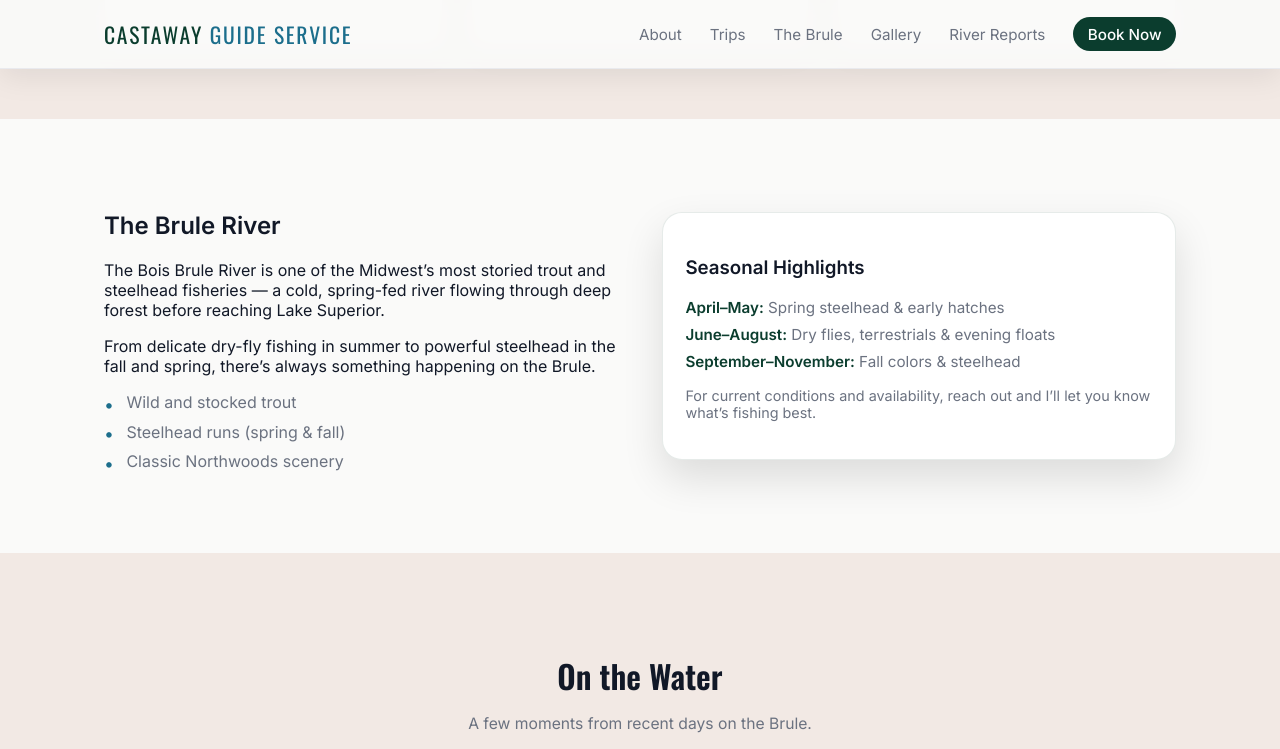
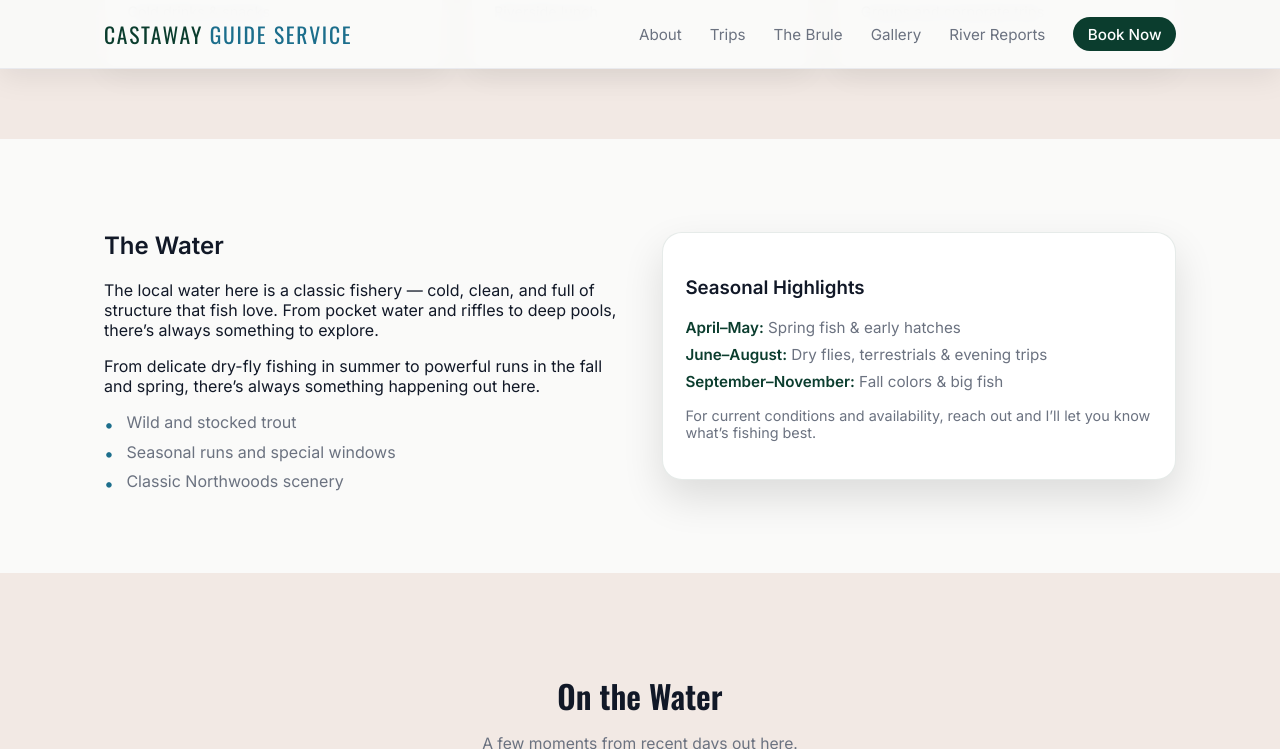
Before and after one commit to adamholden7/CastAwayGuideService, a Jekyll site: the page built from index.md, in a window 1280 px wide and 900 px high, scrolled down 1751 px, cut to the strip 0-749 px from the top of the window. Built offline with Jekyll 4.4.1, drawn with Linux system fonts in a browser that asks for light colours; some of the changed text lies outside the part shown.

Commit message:
Update index.md

```diff
--- a/index.md
+++ b/index.md
@@ -1,20 +1,24 @@
 ---
 layout: default
 title: Home
-description: Guided fly fishing trips on Wisconsin's Brule River – half-day and full-day adventures with a local guide.
+description: {{ site.data.client.tagline | default: "Guided fly fishing trips on Wisconsin's Brule River – half-day and full-day adventures with a local guide." }}
 ---
 
 <section id="hero" class="hero">
   <div class="hero-overlay"></div>
   <div class="container hero-content">
-    <p class="eyebrow">Guided Fly Fishing • Brule River, WI</p>
-    <h1>Chase Wild Trout on the Legendary Brule</h1>
+    <p class="eyebrow">
+      {{ site.data.client.tagline | default: "Guided fly fishing trips on Wisconsin's Brule River." }}
+    </p>
+    <h1>{{ site.data.client.hero_headline | default: "Chase Wild Trout on the Legendary Brule" }}</h1>
     <p class="hero-text">
-      Custom half-day and full-day fly fishing trips with a local guide who knows every bend, riffle, and run.
+      {{ site.data.client.hero_subtext | default: "Custom half-day and full-day fly fishing trips with a local guide who knows every bend, riffle, and run." }}
     </p>
     <div class="hero-actions">
       <a href="#contact" class="btn btn-primary">Book a Trip</a>
+      {% if site.data.client.show_trips != false %}
       <a href="#trips" class="btn btn-ghost">View Trips &amp; Rates</a>
+      {% endif %}
     </div>
     <div class="hero-meta">
       <span>‣ Walk-and-wade &amp; drift boat options</span>
@@ -27,11 +31,11 @@
 <section id="about" class="section">
   <div class="container grid-2">
     <div class="about-text">
-      <h2>Your Guide to the Brule</h2>
+      <h2>About {{ site.data.client.business_name | default: "Your Guide" }}</h2>
       <p>
-        Hey, I’m <strong>Brock</strong> — born and raised near the Brule. I’ve spent the last
-        7 years learning this river in every season, chasing browns, brookies, and steelhead
-        from the headwaters to Lake Superior.
+        Hey, I’m <strong>{{ site.data.client.owner_name | default: "Your Guide" }}</strong> — based in
+        {{ site.data.client.location | default: "your local area" }}. I’ve spent years learning this water in every season,
+        chasing fish from the headwaters to the lower stretches.
       </p>
       <p>
         Whether it’s your first time with a fly rod or you’re a seasoned angler hunting a personal best,
@@ -45,12 +49,13 @@
     </div>
     <div class="about-media">
       <div class="about-card">
-        <img src="{{ site.baseurl }}/images/guide-portrait.jpg" alt="Fly fishing guide on the Brule River" />
+        <img src="{{ '/images/guide-portrait.jpg' | relative_url }}" alt="Guide on the water" />
       </div>
     </div>
   </div>
 </section>
 
+{% if site.data.client.show_trips != false and site.data.client.business_type == "guide" %}
 <section id="trips" class="section section-alt">
   <div class="container">
     <header class="section-header">
@@ -102,31 +107,32 @@
     </div>
   </div>
 </section>
+{% endif %}
 
 <section id="river" class="section">
   <div class="container grid-2">
     <div>
-      <h2>The Brule River</h2>
+      <h2>The Water</h2>
       <p>
-        The Bois Brule River is one of the Midwest’s most storied trout and steelhead fisheries — a cold, spring-fed
-        river flowing through deep forest before reaching Lake Superior.
+        The local water here is a classic fishery — cold, clean, and full of structure that fish love.
+        From pocket water and riffles to deep pools, there’s always something to explore.
       </p>
       <p>
-        From delicate dry-fly fishing in summer to powerful steelhead in the fall and spring, there’s always something
-        happening on the Brule.
+        From delicate dry-fly fishing in summer to powerful runs in the fall and spring, there’s always something
+        happening out here.
       </p>
       <ul class="feature-list">
         <li>Wild and stocked trout</li>
-        <li>Steelhead runs (spring &amp; fall)</li>
+        <li>Seasonal runs and special windows</li>
         <li>Classic Northwoods scenery</li>
       </ul>
     </div>
     <div class="river-panel">
       <h3>Seasonal Highlights</h3>
       <ul class="season-list">
-        <li><span>April–May:</span> Spring steelhead &amp; early hatches</li>
-        <li><span>June–August:</span> Dry flies, terrestrials &amp; evening floats</li>
-        <li><span>September–November:</span> Fall colors &amp; steelhead</li>
+        <li><span>April–May:</span> Spring fish &amp; early hatches</li>
+        <li><span>June–August:</span> Dry flies, terrestrials &amp; evening trips</li>
+        <li><span>September–November:</span> Fall colors &amp; big fish</li>
       </ul>
       <p class="river-note">
         For current conditions and availability, reach out and I’ll let you know what’s fishing best.
@@ -135,62 +141,75 @@
   </div>
 </section>
 
+{% if site.data.client.show_gallery != false %}
 <section id="gallery" class="section section-alt">
   <div class="container">
     <header class="section-header">
       <h2>On the Water</h2>
-      <p>A few moments from recent days on the Brule.</p>
+      <p>A few moments from recent days out here.</p>
     </header>
     <div class="gallery-grid">
       <figure class="gallery-item">
-        <img src="{{ site.baseurl }}/images/gallery-1.jpg" alt="Angler landing a trout on the Brule River" />
+        <img src="{{ '/images/gallery-1.jpg' | relative_url }}" alt="Angler landing a fish" />
       </figure>
       <figure class="gallery-item">
-        <img src="{{ site.baseurl }}/images/gallery-2.jpg" alt="Drift boat on a misty morning" />
+        <img src="{{ '/images/gallery-2.jpg' | relative_url }}" alt="Boat on a misty morning" />
       </figure>
       <figure class="gallery-item">
-        <img src="{{ site.baseurl }}/images/gallery-3.jpg" alt="Close-up of a wild brown trout" />
+        <img src="{{ '/images/gallery-3.jpg' | relative_url }}" alt="Close-up of a fish" />
       </figure>
       <figure class="gallery-item">
-        <img src="{{ site.baseurl }}/images/gallery-4.jpg" alt="Brule River at sunset through the pines" />
+        <img src="{{ '/images/gallery-4.jpg' | relative_url }}" alt="River at sunset through the trees" />
       </figure>
     </div>
   </div>
 </section>
+{% endif %}
 
+{% if site.data.client.show_testimonials != false %}
 <section class="section">
   <div class="container">
     <header class="section-header">
-      <h2>What Anglers Are Saying</h2>
+      <h2>What Clients Are Saying</h2>
     </header>
     <div class="card-grid testimonials">
       <article class="card testimonial">
-        <p>“Hands down the best day I’ve had on the Brule. Learned a ton and landed my biggest brown yet.”</p>
+        <p>“Hands down the best day I’ve had on the water. Learned a ton and landed my biggest fish yet.”</p>
         <span class="testimonial-name">— Alex M.</span>
       </article>
       <article class="card testimonial">
-        <p>“Patient, dialed-in, and fun to fish with. Perfect for my son’s first fly fishing trip.”</p>
+        <p>“Patient, dialed-in, and fun to be around. Perfect for my son’s first trip.”</p>
         <span class="testimonial-name">— Jamie R.</span>
       </article>
       <article class="card testimonial">
-        <p>“Knows where the fish are and explains the ‘why’ behind every move. I’ll be back every fall.”</p>
+        <p>“Knows where the fish are and explains the ‘why’ behind every move. I’ll be back every season.”</p>
         <span class="testimonial-name">— Chris D.</span>
       </article>
     </div>
   </div>
 </section>
+{% endif %}
 
+{% if site.data.client.show_booking_form != false %}
 <section id="contact" class="section section-accent">
   <div class="container grid-2">
     <div>
-      <h2>Book Your Day on the Brule</h2>
+      <h2>Book Your Day</h2>
       <p>
         Tell me what kind of trip you’re interested in, your preferred dates, and your experience level.
         I’ll get back to you with availability and details.
       </p>
       <div class="contact-details">
-        <p><strong>Email:</strong> <a href="mailto:info@castawayguide.com">info@castawayguide.com</a></p>
-        <p><strong>Phone:</strong> <a href="tel:+1-218-591-2604">(218) 591-2604</a></p>
+        <p>
+          <strong>Email:</strong>
+          <a href="mailto:{{ site.data.client.email }}">{{ site.data.client.email }}</a>
+        </p>
+        <p>
+          <strong>Phone:</strong>
+          <a href="tel:{{ site.data.client.phone | replace: '(', '' | replace: ')', '' | replace: ' ', '' | replace: '-', '' }}">
+            {{ site.data.client.phone }}
+          </a>
+        </p>
       </div>
     </div>
     <form class="contact-form">
@@ -214,9 +233,10 @@
       </div>
       <div class="form-row">
         <label for="message">Trip Details</label>
-        <textarea id="message" name="message" rows="4" placeholder="Tell me about your ideal day on the Brule..."></textarea>
+        <textarea id="message" name="message" rows="4" placeholder="Tell me about your ideal day on the water..."></textarea>
       </div>
       <button type="submit" class="btn btn-primary btn-block">Send Inquiry</button>
     </form>
   </div>
 </section>
+{% endif %}
```
